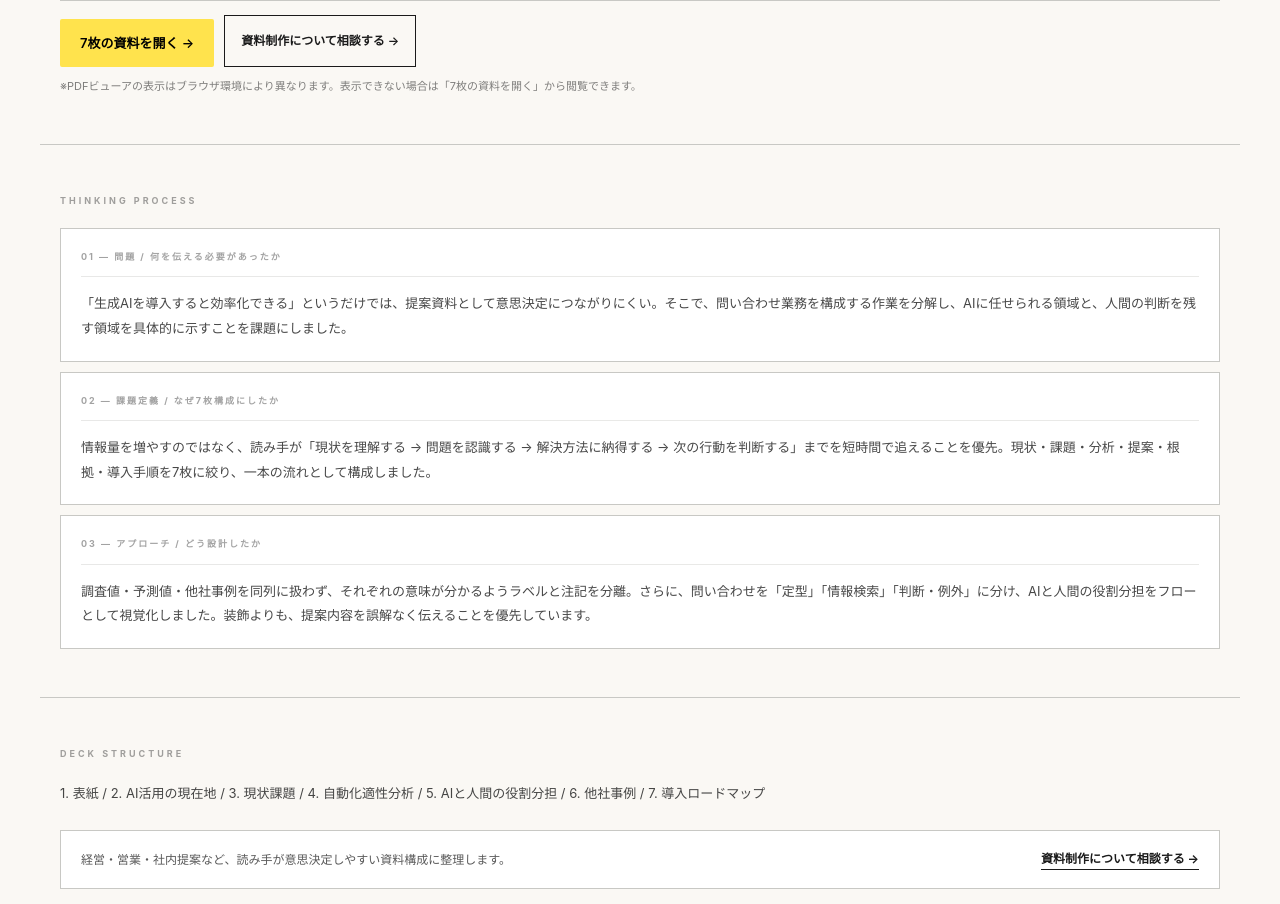
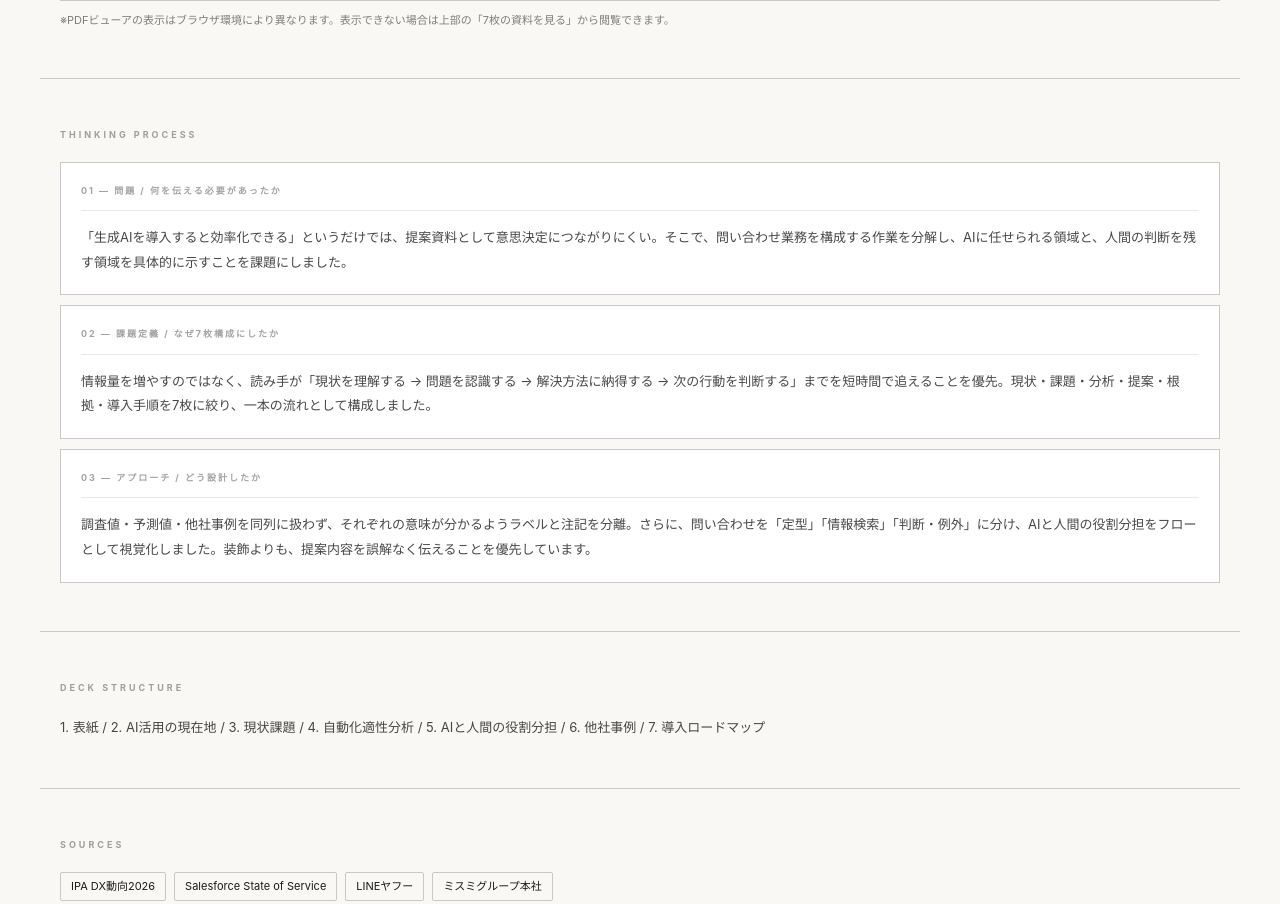
Before and after one commit to kztky/portfolio, a plain HTML site: page work/ai-inquiry-proposal.html in a window 1280 px wide. Shown: the part 2039-2943 px from the top of the page. Drawn offline with Linux system fonts and the light colour scheme.

Commit message:
Reduce duplicate CTAs on slide case study

```diff
--- a/work/ai-inquiry-proposal.html
+++ b/work/ai-inquiry-proposal.html
@@ -10,7 +10,6 @@
     .deck-preview-wrap { width:100%; aspect-ratio:16 / 10; min-height:520px; border:1px solid var(--border); background:#fff; overflow:hidden; }
     .deck-preview-wrap object, .deck-preview-wrap iframe { width:100%; height:100%; border:0; display:block; }
     .deck-preview-fallback { height:100%; min-height:520px; display:flex; flex-direction:column; justify-content:center; align-items:center; gap:14px; padding:32px; text-align:center; }
-    .deck-preview-actions { display:flex; flex-wrap:wrap; gap:10px; margin-top:14px; }
     .deck-note { font-size:11px; opacity:0.55; margin-top:10px; }
     @media (max-width:768px) { .deck-preview-wrap, .deck-preview-fallback { min-height:440px; } }
   </style>
@@ -50,8 +49,8 @@
 
     <section class="case-actions" aria-label="作品アクション">
       <div>
-        <p class="case-actions-label">View / Contact</p>
-        <p class="case-actions-text">7枚の資料を確認するか、提案資料・営業資料の制作について相談できます。</p>
+        <p class="case-actions-label">Project</p>
+        <p class="case-actions-text">資料プレビュー / お問い合わせ</p>
       </div>
       <div class="case-actions-buttons">
         <a href="../assets/works/ai-inquiry-proposal/deck.pdf" class="work-cta-link" target="_blank" rel="noopener">7枚の資料を見る ↗</a>
@@ -69,11 +68,7 @@
           </div>
         </object>
       </div>
-      <div class="deck-preview-actions">
-        <a href="../assets/works/ai-inquiry-proposal/deck.pdf" class="work-cta-link" target="_blank" rel="noopener">7枚の資料を開く →</a>
-        <a href="mailto:kaztak251001@gmail.com" class="case-secondary-link">資料制作について相談する →</a>
-      </div>
-      <p class="deck-note">※PDFビューアの表示はブラウザ環境により異なります。表示できない場合は「7枚の資料を開く」から閲覧できます。</p>
+      <p class="deck-note">※PDFビューアの表示はブラウザ環境により異なります。表示できない場合は上部の「7枚の資料を見る」から閲覧できます。</p>
     </section>
 
     <section class="ro-thinking">
@@ -86,10 +81,6 @@
     <section class="ro-visuals">
       <p class="ro-section-label">Deck Structure</p>
       <p class="ro-block-text">1. 表紙 / 2. AI活用の現在地 / 3. 現状課題 / 4. 自動化適性分析 / 5. AIと人間の役割分担 / 6. 他社事例 / 7. 導入ロードマップ</p>
-      <div class="case-inline-cta">
-        <p>経営・営業・社内提案など、読み手が意思決定しやすい資料構成に整理します。</p>
-        <a href="mailto:kaztak251001@gmail.com">資料制作について相談する →</a>
-      </div>
     </section>
 
     <section class="ro-tools">
```
